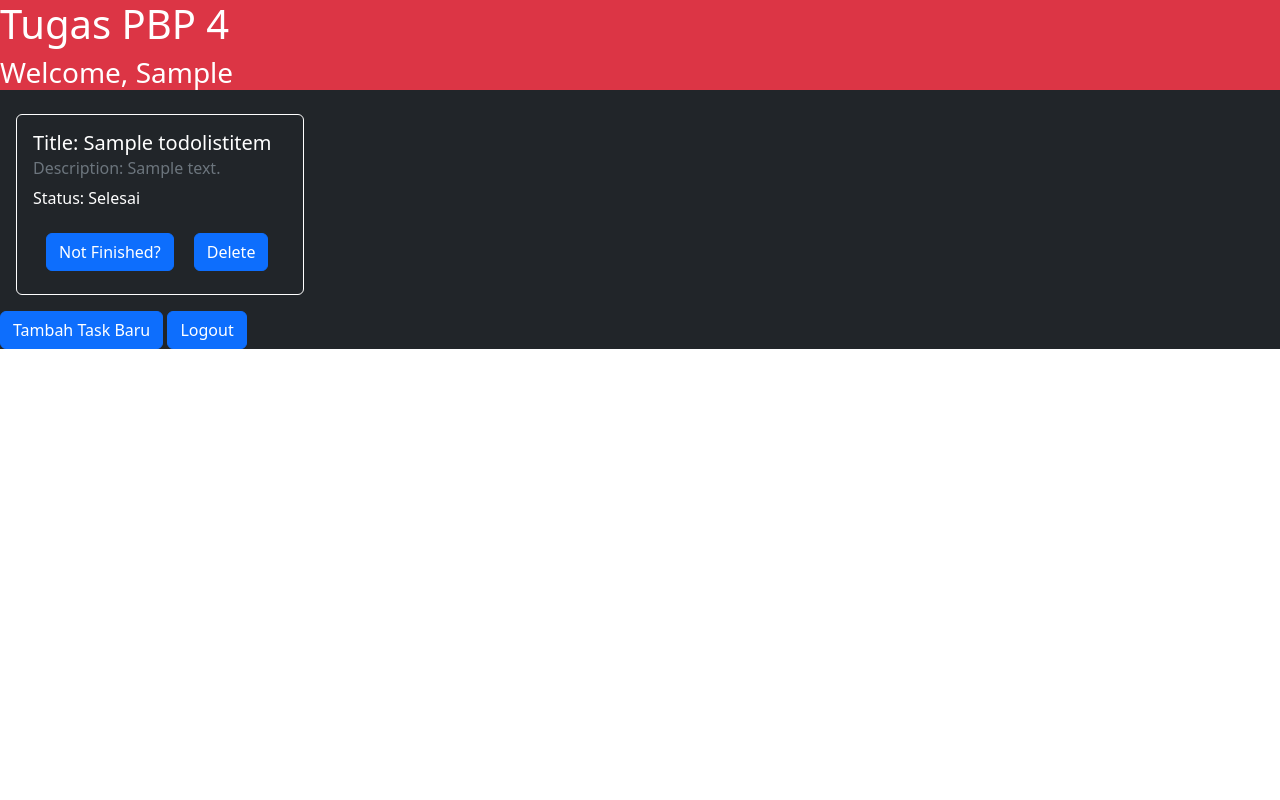
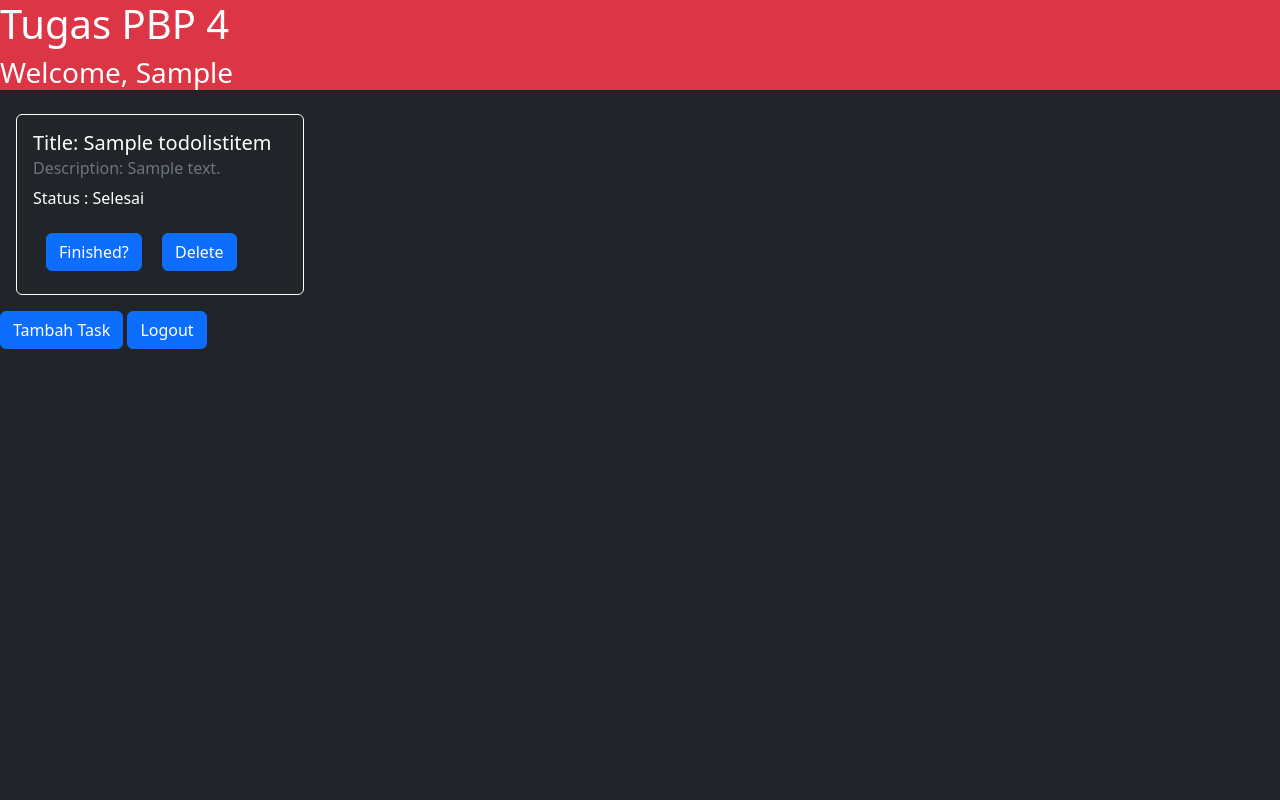
Before and after one commit to sherlockjack/tugas2pbp, a Django app: page /todolist/ in a window 1280 px wide. Run offline with Django 4.2, Linux system fonts and the light colour scheme; a user stored in the database is signed in; tables that the repository leaves empty hold one stand-in row (values such as "Sample post").

Commit message:
Update Tugas 6

```diff
--- a/templates/base.html
+++ b/templates/base.html
@@ -6,6 +6,8 @@
   <meta charset="UTF-8">
   <meta name="viewport" content="width=device-width, initial-scale=1.0">
   <link href="https://cdn.jsdelivr.net/npm/bootstrap@5.2.1/dist/css/bootstrap.min.css" rel="stylesheet" integrity="sha384-iYQeCzEYFbKjA/T2uDLTpkwGzCiq6soy8tYaI1GyVh/UjpbCx/TYkiZhlZB6+fzT" crossorigin="anonymous">
+  <script src="https://cdn.jsdelivr.net/npm/bootstrap@5.2.2/dist/js/bootstrap.bundle.min.js" integrity="sha384-OERcA2EqjJCMA+/3y+gxIOqMEjwtxJY7qPCqsdltbNJuaOe923+mo//f6V8Qbsw3" crossorigin="anonymous"></script>
+  <script src="https://ajax.googleapis.com/ajax/libs/jquery/3.6.0/jquery.min.js"></script>
   {% block meta %}
   {% endblock meta %}
 </head>
--- a/todolist/templates/todolist.html
+++ b/todolist/templates/todolist.html
@@ -8,47 +8,111 @@
       opacity: 0.8;
       transform: scale(1.1);
     }
+    .horse{
+        height:100vh;
+    }
 </style>
 {% endblock meta %}
 {% block content %}
+<script>
+     function isikonten(title,description,is_finished,idmeter) {
+        var status="";
 
-<div class="bg-dark text-white">
+        if(is_finished==true){
+            status="Selesai";
+        }else{status="Belum Selesai"}
+      $("#Tabel").append(`
+      <table>
+    <div class="col-sm-6 col-md-4 p-3">
+    <div class="card bg-dark text-white border-white" style="width: 18rem;">
+        <div class="card-body hover">
+            <h5 class="card-title">Title: ${title}</h5>
+            <h6 class="card-subtitle mb-2 text-muted">Description: ${description}</h6>
+            <p class="card-text">
+        Status : ${status}
+    </p>
+       <div class="btn  justify-content-center ">
+        {% if is_finished %}
+        <a href="/todolist/finishedtask/${idmeter}" class="card-link btn btn-primary" role="button">Not Finished?</a>
+        {% else %}
+        <a href="/todolist/finishedtask/${idmeter}"  class="card-link btn btn-primary" role="button">Finished?</a>
+        {% endif %}
+        <a href="/todolist/deletetask/${idmeter}" class="card-link btn btn-primary"role="button">Delete</a>
+    </div>
+    </div>
+</div>
+</div>
+    </tr>
+</table>
+      `)
+    }
+
+    $(document).ready(function() {
+      $.get("{% url 'todolist:show_todolist_json' %}", function(user_data) {
+        for (const task of user_data) {
+            if(task["user_id"]=="{{ids}}"){
+            isikonten(task["title"], task["description"],task["is_finished"],task["id"])
+            }
+        }
+      }, "json")
+
+      $("form").submit(function(event) {
+        event.preventDefault()
+        var form = {
+          title: $("#title").val(),
+          description: $("#description").val(),
+          id:$("#id").val(),
+          csrfmiddlewaretoken: "{{ csrf_token }}",
+        }
+        $.post("{% url 'todolist:add_task' %}", form, function(task) {
+            isikonten(task["title"], task["description"],false,task["id"])
+        }, "json")
+      })
+    })
+
+
+</script>
+<div class="bg-dark text-white horse">
     <div class="bg-danger text-white">
 <h1>Tugas PBP 4</h1>
 
 <h3>Welcome, {{request.user.username.title }}</h3>
     </div>
+<div id="Tabel">
+</div>
 
-<table>
-    {% for i in user_data %}
-    <div class="col-sm-6 col-md-4 p-3">
-    <div class="card bg-dark text-white border-white" style="width: 18rem;">
-        <div class="card-body hover">
-            <h5 class="card-title">Title: {{i.title}}</h5>
-            <h6 class="card-subtitle mb-2 text-muted">Description: {{i.description}}</h6>
-            <p class="card-text">
-        {% if i.is_finished %}
-        Status: Selesai
-        {% else %}
-        Status: Belum selesai
-        {% endif %}
-    </p>
-       <div class="btn  justify-content-center ">
-        {% if i.is_finished %}
-        <a href="{% url 'todolist:finishedtask' i.id %}" class="card-link btn btn-primary" role="button">Not Finished?</a>
-        {% else %}
-        <a href="{% url 'todolist:finishedtask' i.id %}"  class="card-link btn btn-primary" role="button">Finished?</a>
-        {% endif %}
-        <a href="{% url 'todolist:deletetask' i.id %}" class="card-link btn btn-primary"role="button">Delete</a>
+<!-- Button trigger modal -->
+<button type="button" id="modalBtn" class="btn btn-primary" onclick="$('#staticBackdrop').modal('show')">
+    Tambah Task
+  </button>
+
+  <!-- Modal -->
+  <div class="modal fade text-dark" id="staticBackdrop" data-bs-backdrop="static" data-bs-keyboard="false" tabindex="-1" aria-labelledby="staticBackdropLabel" aria-hidden="true">
+    <div class="modal-dialog">
+      <div class="modal-content">
+        <div class="modal-header">
+          <h1 class="modal-title fs-5" id="staticBackdropLabel">Add Task</h1>
+          <button type="button" class="btn-close" data-bs-dismiss="modal" aria-label="Close"></button>
+        </div>
+        <div class="modal-body">
+            <form method="POST" action="">
+                {% csrf_token %}
+                <table>
+                    <h3>Title: </h3>
+                    <input type="text" id="title" name="title" placeholder="PBP" class="form-control">
+                    <br>
+                    <h3>Description: </h3>
+                    <input type="text" id="description" name="description" placeholder="Demo Tugas 4" class="form-control">
+                    <br>
+                </table>
+                    <input class="btn btn-dark" data-bs-dismiss="modal" type="submit" value="Tambah">
+            </form>
+        </div>
+      </div>
     </div>
-    </div>
-</div>
-</div>
-    </tr>
-    {% endfor %}
-</table>
+  </div>
 
-<a href="{% url 'todolist:createtask' %}" class="btn btn-primary" role="button">Tambah Task Baru</a>
 <a href="{% url 'todolist:logout' %}"class="btn btn-primary"  role="button">Logout</a>
 </div>
+
 {% endblock content %}
--- a/todolist/urls.py
+++ b/todolist/urls.py
@@ -5,6 +5,8 @@ from todolist.views import login_user
 from todolist.views import logout_user
 from todolist.views import deletetask
 from todolist.views import finishedtask
+from todolist.views import add_task
+from todolist.views import show_todolist_json
 app_name = 'todolist'
 
 urlpatterns = [
@@ -15,4 +17,6 @@ urlpatterns = [
     path('createtask/', createtask, name='createtask'),
     path("finishedtask/<int:id>", finishedtask, name="finishedtask"),
     path("deletetask/<int:id>", deletetask, name="deletetask"),
+    path("json/", show_todolist_json, name="show_todolist_json"),
+    path("add_task/", add_task, name="add_task"),
 ]
--- a/todolist/views.py
+++ b/todolist/views.py
@@ -4,6 +4,7 @@ from django.core import serializers
 from django.shortcuts import redirect
 from django.contrib.auth.forms import UserCreationForm
 from django.contrib import messages
+from django.http import JsonResponse
 from django.contrib.auth import authenticate, login
 from django.contrib.auth import logout
 from django.contrib.auth.decorators import login_required
@@ -20,6 +21,7 @@ def show_todolist(request):
     userdata=todolistItem.objects.filter(user=request.user)
     context = {
     'user_data' : userdata,
+    'ids': request.user.id,
     }
     return render(request, "todolist.html", context)
 
@@ -91,3 +93,16 @@ def finishedtask(request,id):
         finish.is_finished=False if finish.is_finished else True
         finish.save()
         return redirect('todolist:show_todolist')
+
+def show_todolist_json(request):
+    tasks = list(todolistItem.objects.all().values())
+    return JsonResponse(tasks, safe=False)
+
+
+def add_task(request):
+    form = TaskForm(request.POST)
+    form.instance.user = request.user
+    if form.is_valid():
+        form.save()
+        return JsonResponse({"title": form.instance.title , "description": form.instance.description,"id":form.instance.pk})
+    return redirect("todolist:show_todolist")
```
Also changed, not shown: todolist/README-TWO.MD (added).
